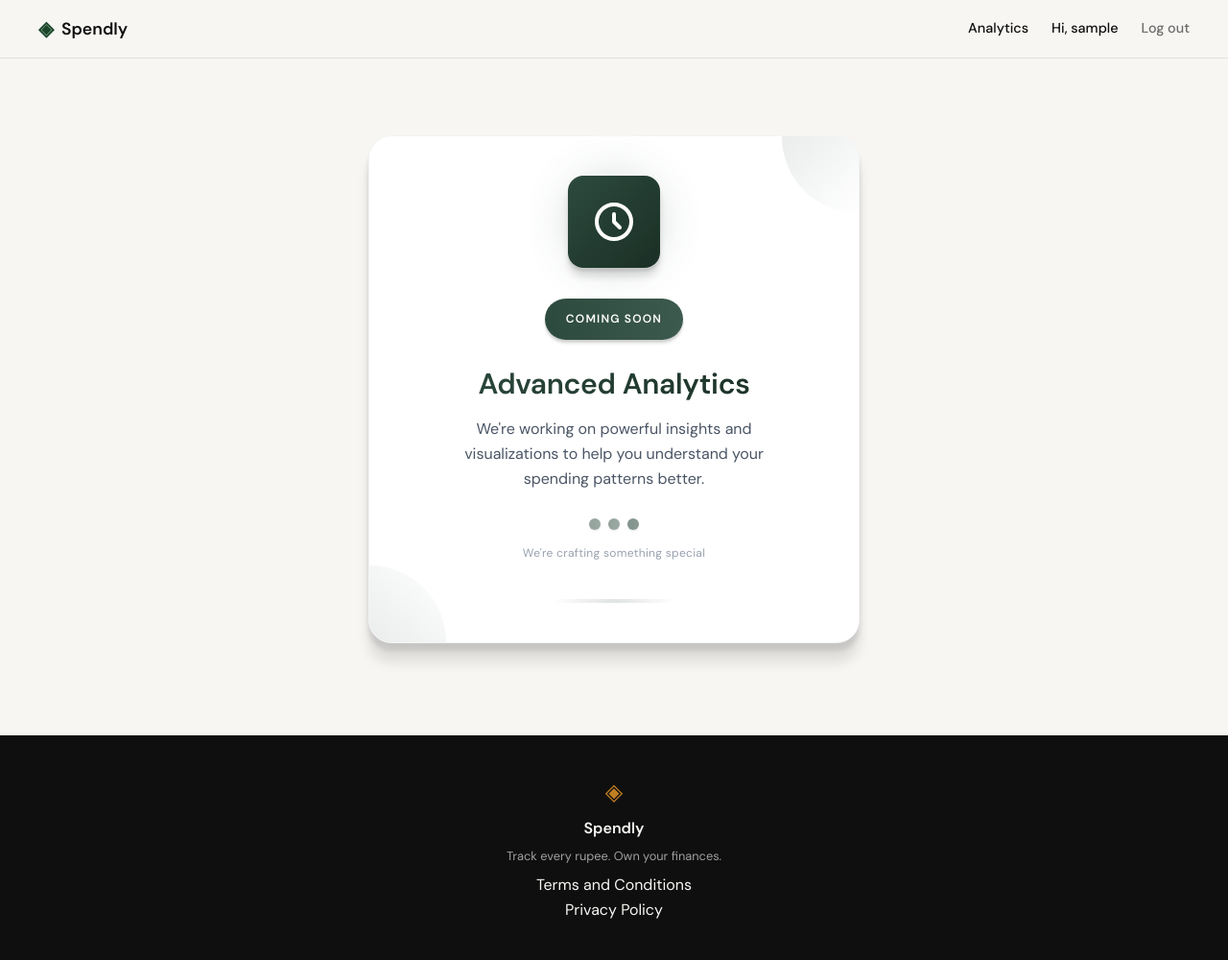
After one commit to Uzair3838/Spendly-claude-code, a Flask app: page /analytics in a window 1280 px wide. The commit adds this page. Shown: the whole page at 96% size. Run offline with Flask 3, Linux system fonts and the light colour scheme; the visitor is signed in with stand-in values (Sample User, id 1).

Commit message:
add coming soon page in analytics

```diff
--- a/app.py
+++ b/app.py
@@ -182,6 +182,13 @@ def profile():
     )
 
 
+@app.route("/analytics")
+def analytics():
+    if not session.get("user_id"):
+        return redirect(url_for("login"))
+    return render_template("analytics.html")
+
+
 @app.route("/expenses/add")
 def add_expense():
     return "Add expense — coming in Step 7"
--- a/static/css/style.css
+++ b/static/css/style.css
@@ -112,6 +112,8 @@ a { color: inherit; text-decoration: none; }
 }
 
 .nav-cta:hover { background: var(--accent) !important; }
+
+.nav-links a.active { color: var(--ink); }
 
 /* ------------------------------------------------------------------ */
 /* Main                                                                */
@@ -943,6 +945,178 @@ a { color: inherit; text-decoration: none; }
 }
 
 /* ------------------------------------------------------------------ */
+/* Analytics (coming soon)                                             */
+/* ------------------------------------------------------------------ */
+
+.analytics-section {
+    padding: 5rem 2rem 6rem;
+    max-width: var(--max-width);
+    margin: 0 auto;
+    display: flex;
+    justify-content: center;
+}
+
+.analytics-card {
+    position: relative;
+    background: var(--paper-card);
+    border: 0.667px solid #f3f4f6;
+    border-radius: 24px;
+    padding: 40.667px;
+    max-width: 512px;
+    width: 100%;
+    box-shadow: 0 20px 12.5px rgba(0,0,0,0.1), 0 8px 5px rgba(0,0,0,0.1);
+    overflow: hidden;
+    text-align: center;
+}
+
+/* Decorative green corner blobs (matching Figma's accent gradients). */
+.analytics-corner {
+    position: absolute;
+    width: 80px;
+    height: 80px;
+    border-radius: 50%;
+    pointer-events: none;
+    opacity: 0.10;
+}
+
+.analytics-corner-tr {
+    top: 0;
+    right: 0;
+    border-bottom-left-radius: 9999px;
+    background: linear-gradient(135deg, #2d4a3e 0%, rgba(45, 74, 62, 0) 100%);
+}
+
+.analytics-corner-bl {
+    bottom: 0;
+    left: 0;
+    border-top-right-radius: 9999px;
+    background: linear-gradient(45deg, #2d4a3e 0%, rgba(45, 74, 62, 0) 100%);
+}
+
+.analytics-icon-wrap {
+    position: relative;
+    width: 96px;
+    height: 96px;
+    margin: 0 auto 32px;
+}
+
+/* Soft green glow behind the icon tile. */
+.analytics-icon-glow {
+    position: absolute;
+    inset: 0;
+    background: #2d4a3e;
+    border-radius: 50%;
+    filter: blur(24px);
+    opacity: 0.20;
+}
+
+.analytics-icon-tile {
+    position: relative;
+    width: 96px;
+    height: 96px;
+    border-radius: 16px;
+    background: linear-gradient(135deg, #2d4a3e 0%, #1a2f25 100%);
+    box-shadow: 0 10px 7.5px rgba(0,0,0,0.1), 0 4px 3px rgba(0,0,0,0.1);
+    display: flex;
+    align-items: center;
+    justify-content: center;
+}
+
+.analytics-icon-img {
+    width: 48px;
+    height: 48px;
+    display: block;
+}
+
+/* "Coming Soon" pill — sits just below the icon, slightly overlapping. */
+.analytics-pill {
+    display: inline-block;
+    background: linear-gradient(90deg, #2d4a3e 0%, #3d5a4e 100%);
+    color: #ffffff;
+    font-family: var(--font-body);
+    font-size: 12px;
+    font-weight: 600;
+    letter-spacing: 1.2px;
+    text-transform: uppercase;
+    padding: 12px 22px;
+    border-radius: 9999px;
+    box-shadow: 0 4px 3px rgba(0,0,0,0.1), 0 2px 2px rgba(0,0,0,0.1);
+    margin-bottom: 28px;
+}
+
+.analytics-title {
+    font-family: var(--font-body);
+    font-weight: 700;
+    font-size: 30px;
+    line-height: 36px;
+    letter-spacing: -0.01em;
+    color: transparent;
+    background: linear-gradient(90deg, #2d4a3e 0%, #1a2f25 100%);
+    -webkit-background-clip: text;
+    background-clip: text;
+    margin-bottom: 16px;
+}
+
+.analytics-body {
+    font-family: var(--font-body);
+    font-size: 16px;
+    line-height: 26px;
+    color: #4a5565;
+    max-width: 384px;
+    margin: 0 auto 28px;
+}
+
+.analytics-dots {
+    display: flex;
+    justify-content: center;
+    align-items: center;
+    gap: 8px;
+    margin-bottom: 16px;
+}
+
+.analytics-dot {
+    width: 12px;
+    height: 12px;
+    border-radius: 9999px;
+    background: linear-gradient(90deg, #2d4a3e 0%, #3d5a4e 100%);
+    opacity: 0.51;
+    box-shadow: 0 1px 3px rgba(0,0,0,0.1), 0 1px 2px rgba(0,0,0,0.1);
+}
+
+.analytics-dot-last {
+    opacity: 0.60;
+}
+
+.analytics-subline {
+    font-family: var(--font-body);
+    font-size: 12px;
+    line-height: 16px;
+    color: #99a1af;
+    letter-spacing: 0.3px;
+    margin-bottom: 40px;
+}
+
+/* Faint horizontal green gradient at the bottom of the card. */
+.analytics-bottom-line {
+    width: 128px;
+    height: 4px;
+    margin: 0 auto;
+    border-radius: 9999px;
+    opacity: 0.30;
+    background: linear-gradient(
+        90deg,
+        rgba(45, 74, 62, 0) 0%,
+        rgba(45, 74, 62, 0.5) 50%,
+        rgba(45, 74, 62, 0) 100%
+    );
+}
+
+@media (max-width: 600px) {
+    .analytics-card { padding: 2.25rem 1.5rem; }
+    .analytics-title { font-size: 24px; line-height: 30px; }
+}
+
+/* ------------------------------------------------------------------ */
 /* Responsive                                                          */
 /* ------------------------------------------------------------------ */
 
--- /dev/null
+++ b/templates/analytics.html
@@ -0,0 +1,37 @@
+{% extends "base.html" %}
+
+{% block title %}Analytics — Spendly{% endblock %}
+
+{% block content %}
+<section class="analytics-section">
+    <div class="analytics-card">
+        <div class="analytics-corner analytics-corner-tr"></div>
+        <div class="analytics-corner analytics-corner-bl"></div>
+
+        <div class="analytics-icon-wrap">
+            <div class="analytics-icon-glow"></div>
+            <div class="analytics-icon-tile">
+                <img class="analytics-icon-img"
+                     src="{{ url_for('static', filename='img/analytics-icon.svg') }}"
+                     alt="">
+            </div>
+        </div>
+
+        <span class="analytics-pill">Coming Soon</span>
+
+        <h1 class="analytics-title">Advanced Analytics</h1>
+        <p class="analytics-body">
+            We're working on powerful insights and visualizations to help you understand your spending patterns better.
+        </p>
+
+        <div class="analytics-dots" aria-hidden="true">
+            <span class="analytics-dot"></span>
+            <span class="analytics-dot"></span>
+            <span class="analytics-dot analytics-dot-last"></span>
+        </div>
+        <p class="analytics-subline">We're crafting something special</p>
+
+        <div class="analytics-bottom-line" aria-hidden="true"></div>
+    </div>
+</section>
+{% endblock %}
--- a/templates/base.html
+++ b/templates/base.html
@@ -20,6 +20,7 @@
             </a>
             <div class="nav-links">
                 {% if session.get("user_id") %}
+                    <a href="{{ url_for('analytics') }}"{% if request.endpoint == 'analytics' %} class="active"{% endif %}>Analytics</a>
                     <span>Hi, {{ session.get("user_name") }}</span>
                     <a href="{{ url_for('logout') }}">Log out</a>
                 {% else %}
```
Also changed, not shown: static/img/analytics-icon.svg (added).
